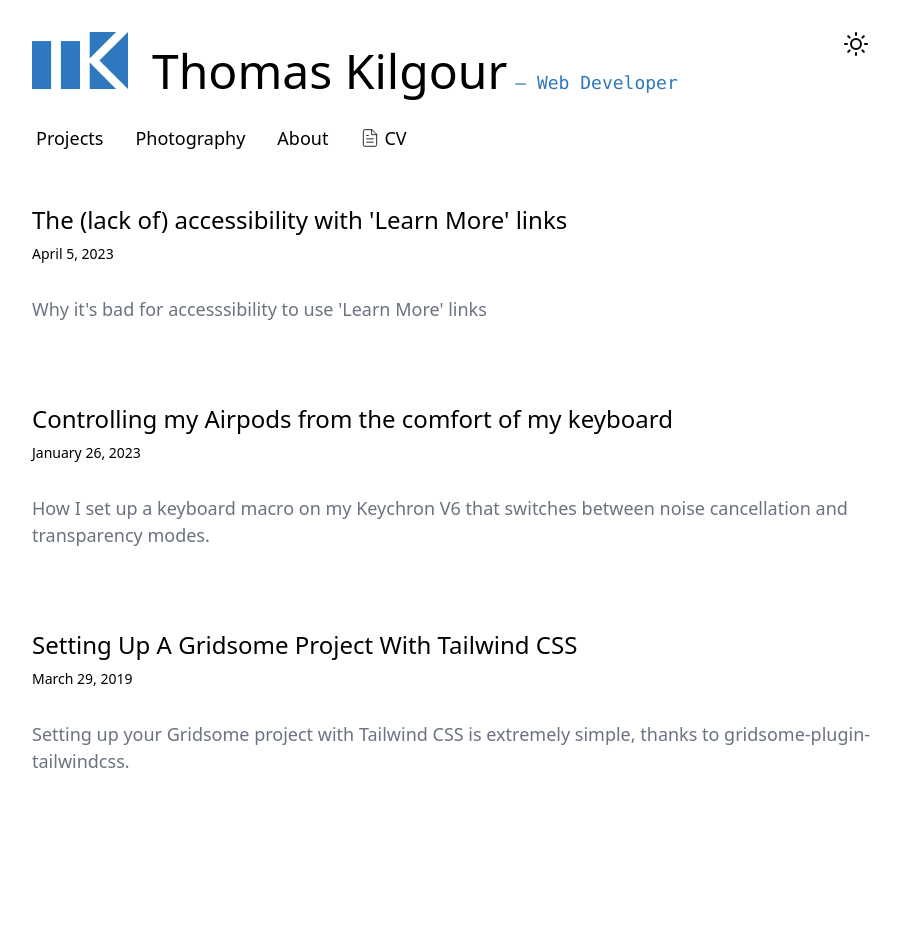
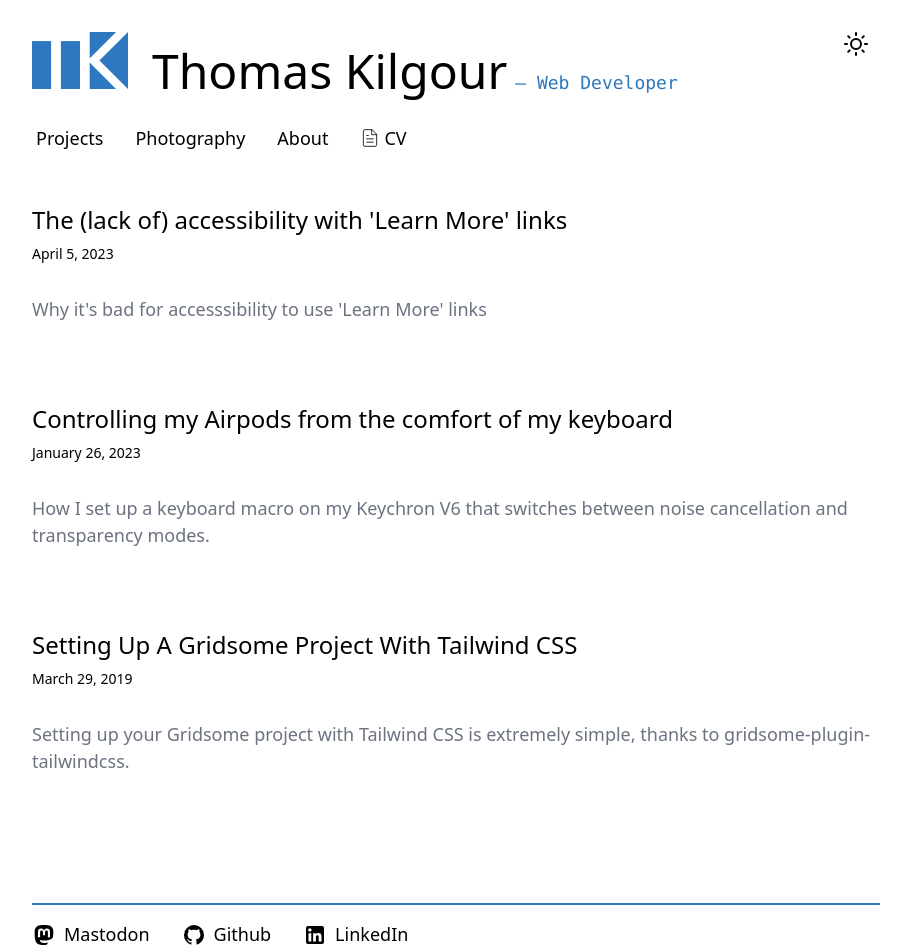
Before and after one commit to tkilgour/next-personal-site, a Next.js app: page / in a window 1280 px wide. Shown: the top 952 px of the page, without its empty margins (184-1095 px from the left). Before the commit the page ends 887 px from the top, so only its background shows below. Built offline with nearby package versions, Linux system fonts and the light colour scheme.

Commit message:
add footer links

```diff
--- /dev/null
+++ b/components/Footer.js
@@ -0,0 +1,53 @@
+export default function Header() {
+  return (
+    <>
+      <footer className="mt-4 pt-4 pb-4 border-t-2 border-color-secondary ">
+        <ul className="flex gap-8">
+          <li>
+            <a
+              rel="me"
+              href="https://indieweb.social/@tkilgour"
+              className="flex items-center gap-2 hover-color-secondary outline-none"
+            >
+              <svg xmlns="http://www.w3.org/2000/svg" width="24" height="24">
+                <path
+                  fill="currentColor"
+                  d="M20.94 14c-.28 1.41-2.44 2.96-4.97 3.26-1.31.15-2.6.3-3.97.24-2.25-.11-4-.54-4-.54v.62c.32 2.22 2.22 2.35 4.03 2.42 1.82.05 3.44-.46 3.44-.46l.08 1.65s-1.28.68-3.55.81c-1.25.07-2.81-.03-4.62-.5-3.92-1.05-4.6-5.24-4.7-9.5l-.01-3.43c0-4.34 2.83-5.61 2.83-5.61C6.95 2.3 9.41 2 11.97 2h.06c2.56 0 5.02.3 6.47.96 0 0 2.83 1.27 2.83 5.61 0 0 .04 3.21-.39 5.43M18 8.91c0-1.08-.3-1.91-.85-2.56-.56-.63-1.3-.96-2.23-.96-1.06 0-1.87.41-2.42 1.23l-.5.88-.5-.88c-.56-.82-1.36-1.23-2.43-1.23-.92 0-1.66.33-2.23.96C6.29 7 6 7.83 6 8.91v5.26h2.1V9.06c0-1.06.45-1.62 1.36-1.62 1 0 1.5.65 1.5 1.93v2.79h2.07V9.37c0-1.28.5-1.93 1.51-1.93.9 0 1.35.56 1.35 1.62v5.11H18V8.91Z"
+                />
+              </svg>
+              Mastodon
+            </a>
+          </li>
+          <li>
+            <a
+              href="https://github.com/tkilgour"
+              className="flex items-center gap-2 hover-color-secondary outline-none"
+            >
+              <svg xmlns="http://www.w3.org/2000/svg" width="24" height="24">
+                <path
+                  fill="currentColor"
+                  d="M12 2A10 10 0 0 0 2 12c0 4.42 2.87 8.17 6.84 9.5.5.08.66-.23.66-.5v-1.69c-2.77.6-3.36-1.34-3.36-1.34-.46-1.16-1.11-1.47-1.11-1.47-.91-.62.07-.6.07-.6 1 .07 1.53 1.03 1.53 1.03.87 1.52 2.34 1.07 2.91.83.09-.65.35-1.09.63-1.34-2.22-.25-4.55-1.11-4.55-4.92 0-1.11.38-2 1.03-2.71-.1-.25-.45-1.29.1-2.64 0 0 .84-.27 2.75 1.02.79-.22 1.65-.33 2.5-.33.85 0 1.71.11 2.5.33 1.91-1.29 2.75-1.02 2.75-1.02.55 1.35.2 2.39.1 2.64.65.71 1.03 1.6 1.03 2.71 0 3.82-2.34 4.66-4.57 4.91.36.31.69.92.69 1.85V21c0 .27.16.59.67.5C19.14 20.16 22 16.42 22 12A10 10 0 0 0 12 2Z"
+                />
+              </svg>
+              Github
+            </a>
+          </li>
+          <li>
+            <a
+              href="https://www.linkedin.com/in/tkilgour/"
+              className="flex items-center gap-2 hover-color-secondary outline-none"
+            >
+              <svg xmlns="http://www.w3.org/2000/svg" width="24" height="24">
+                <path
+                  fill="currentColor"
+                  d="M19 3a2 2 0 0 1 2 2v14a2 2 0 0 1-2 2H5a2 2 0 0 1-2-2V5a2 2 0 0 1 2-2h14m-.5 15.5v-5.3a3.26 3.26 0 0 0-3.26-3.26c-.85 0-1.84.52-2.32 1.3v-1.11h-2.79v8.37h2.79v-4.93c0-.77.62-1.4 1.39-1.4a1.4 1.4 0 0 1 1.4 1.4v4.93h2.79M6.88 8.56a1.68 1.68 0 0 0 1.68-1.68c0-.93-.75-1.69-1.68-1.69a1.69 1.69 0 0 0-1.69 1.69c0 .93.76 1.68 1.69 1.68m1.39 9.94v-8.37H5.5v8.37h2.77Z"
+                />
+              </svg>
+              LinkedIn
+            </a>
+          </li>
+        </ul>
+      </footer>
+    </>
+  );
+}
--- a/components/Layout.js
+++ b/components/Layout.js
@@ -1,5 +1,5 @@
 import Header from "./Header";
-// import Footer from "./footer";
+import Footer from "./Footer";
 
 export default function Layout({ children }) {
   return (
@@ -8,7 +8,7 @@ export default function Layout({ children }) {
         <div className="flex flex-col max-w-4xl px-6 mx-auto leading-normal text-lg min-h-screen relative text-color-primary">
           <Header />
           <main className="flex-1 mb-8">{children}</main>
-          {/* <Footer /> */}
+          <Footer />
         </div>
       </div>
     </>
```
